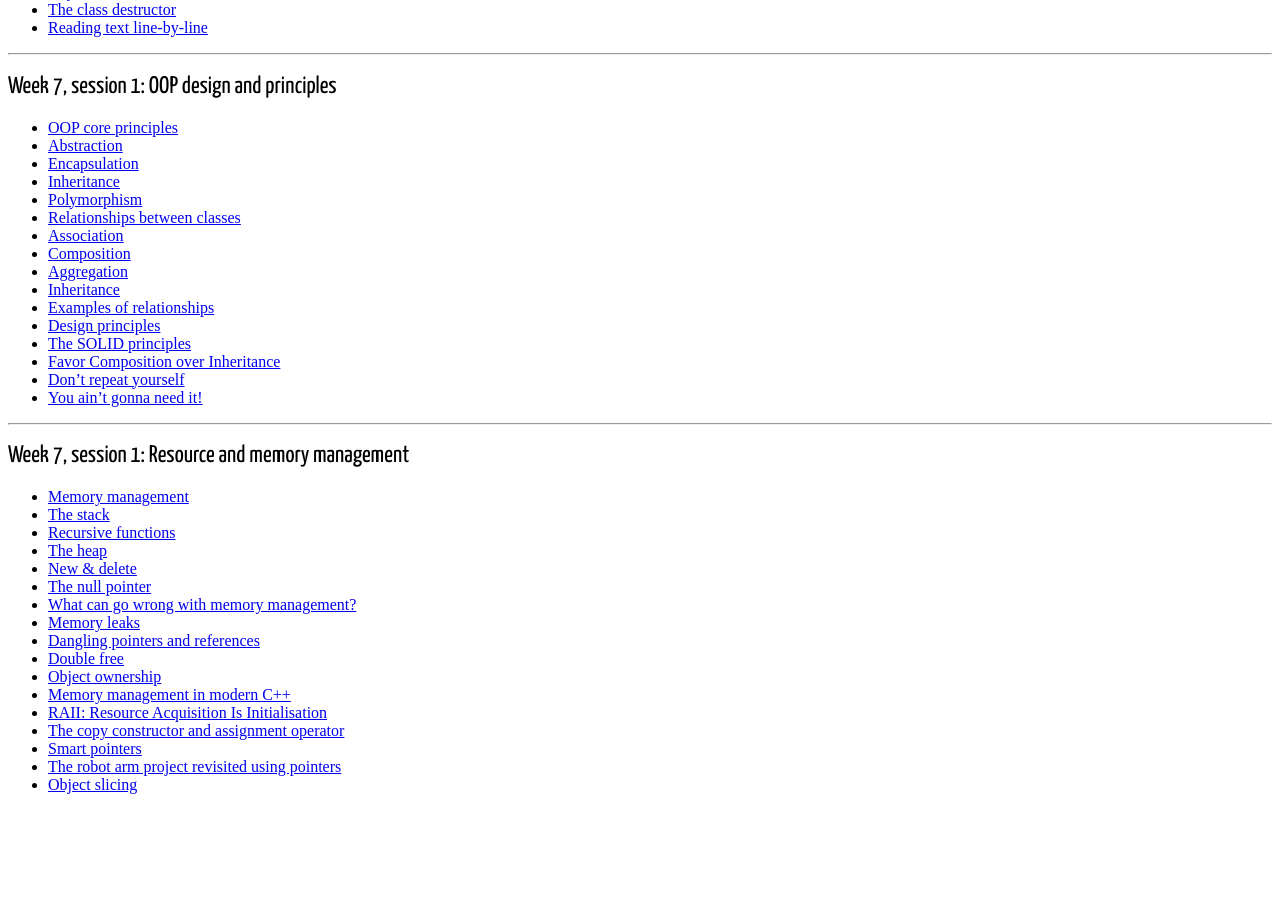
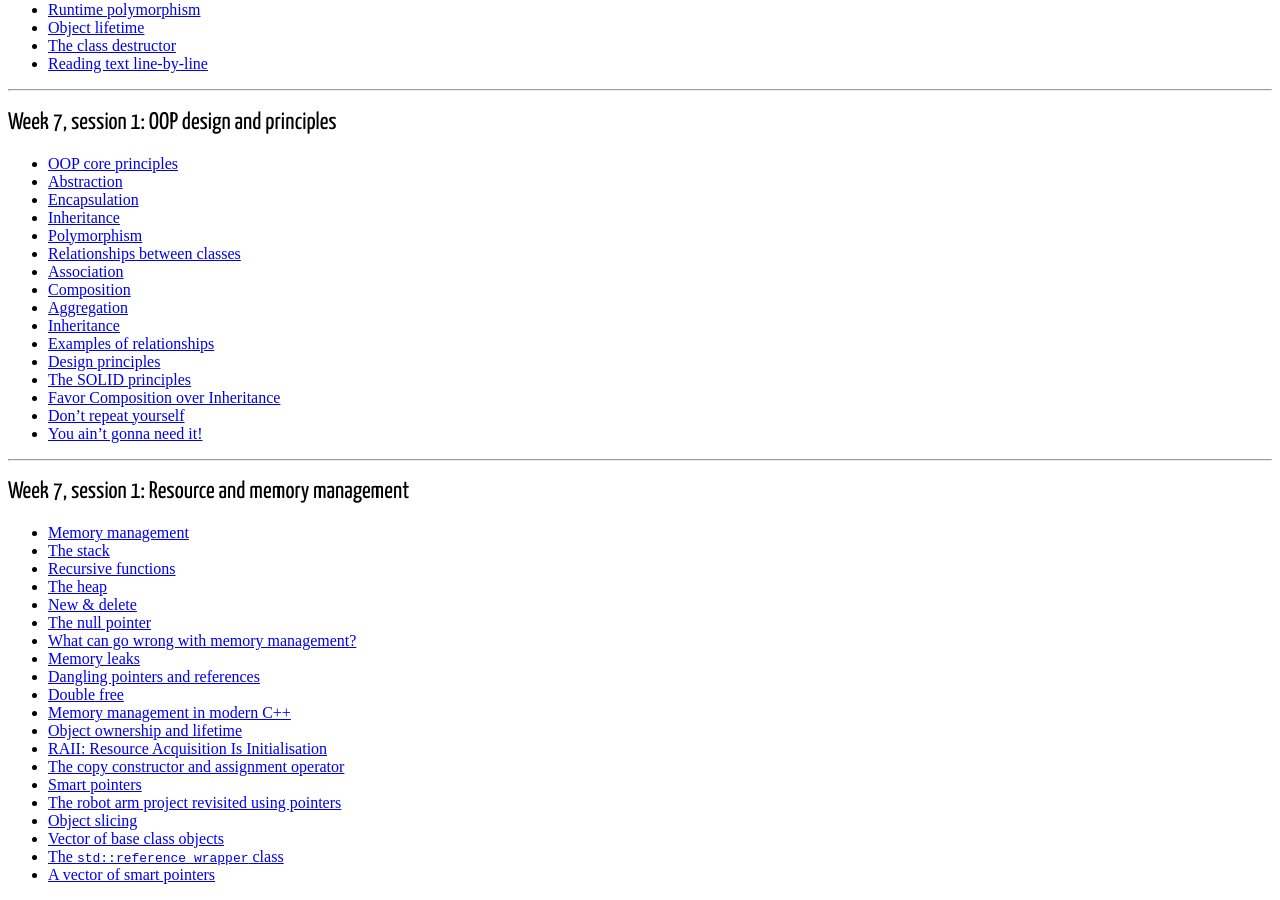
Before and after one commit to KCL-BMEIS/OOP, a Jekyll site: the page built from toc.md, in a window 1280 px wide and 900 px high, scrolled down 2457 px. Built offline with Jekyll 4.4.1, drawn with Linux system fonts in a browser that asks for light colours; some web fonts are replaced; before the commit the page ends 3267 px from its top, so only the background shows below that; some of the changed text lies outside the part shown.

Commit message:
add to TOC

```diff
--- a/toc.md
+++ b/toc.md
@@ -181,10 +183,13 @@ title: links to topics in slides - Object-Oriented Programming (5CCYB041)
 - [Memory leaks](https://kcl-bmeis.github.io/OOP/week7B.html#memory_leak)
 - [Dangling pointers and references](https://kcl-bmeis.github.io/OOP/week7B.html#dangling_pointers)
 - [Double free](https://kcl-bmeis.github.io/OOP/week7B.html#double_free)
-- [Object ownership](https://kcl-bmeis.github.io/OOP/week7B.html#ownership)
 - [Memory management in modern C++](https://kcl-bmeis.github.io/OOP/week7B.html#memory_solutions)
+- [Object ownership and lifetime](https://kcl-bmeis.github.io/OOP/week7B.html#ownership_lifetime)
 - [RAII: Resource Acquisition Is Initialisation](https://kcl-bmeis.github.io/OOP/week7B.html#raii)
 - [The copy constructor and assignment operator](https://kcl-bmeis.github.io/OOP/week7B.html#copy_and_assignment)
 - [Smart pointers](https://kcl-bmeis.github.io/OOP/week7B.html#smart_pointers)
 - [The robot arm project revisited using pointers](https://kcl-bmeis.github.io/OOP/week7B.html#robot_arm_pointers)
 - [Object slicing](https://kcl-bmeis.github.io/OOP/week7B.html#object_slicing)
+- [Vector of base class objects](https://kcl-bmeis.github.io/OOP/week7B.html#vector_of_base)
+- [The `std::reference_wrapper` class](https://kcl-bmeis.github.io/OOP/week7B.html#reference_wrapper)
+- [A vector of smart pointers](https://kcl-bmeis.github.io/OOP/week7B.html#vector_smart_ptr)
```
Also changed, not shown: other parts of toc.md (+2 -0 lines), week5A.md (+4 -2 lines), week7B.md (+26 -5 lines).
